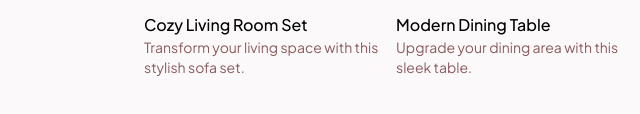
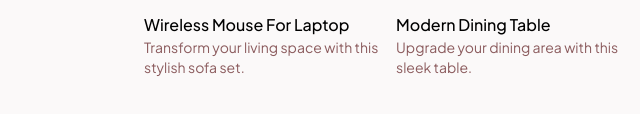
Before and after one commit to Poisoned-hiroto/DiZZystore, a plain HTML site: page index.html in a window 1280 px wide. Shown: the part 893-1007 px from the top of the page, 24-664 px from the left. Drawn offline with nearby package versions, Linux system fonts and the light colour scheme.

Commit message:
Update index.html

```diff
--- a/index.html
+++ b/index.html
@@ -135,7 +135,7 @@
               style='background-image:url("https://m.media-amazon.com/images/I/51yzr0iaXzL._SL1500_.jpg");'
             ></div>
             <div>
-              <p class="font-medium">Cozy Living Room Set</p>
+              <p class="font-medium">Wireless Mouse For Laptop</p>
               <p class="text-sm text-[#8b5b5d]">
                 Transform your living space with this stylish sofa set.
               </p>
```
